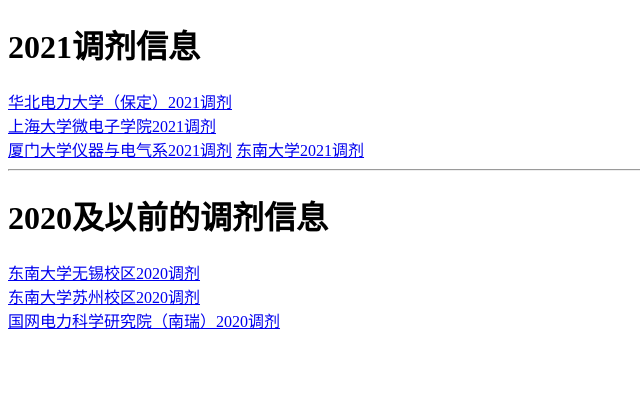
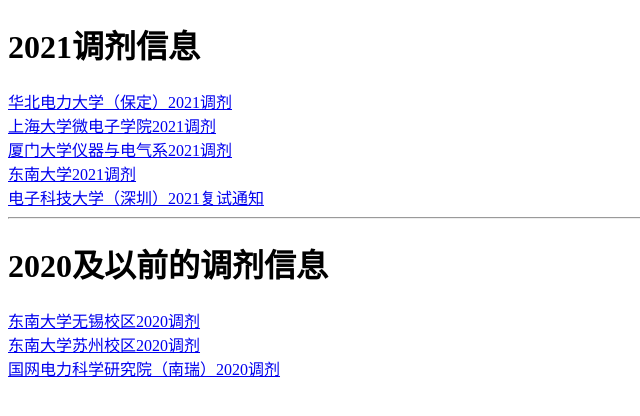
Before and after one commit to account67/demo, a plain HTML site: page index.html in a window 1280 px wide. Shown: the whole page, without its empty margins (0-640 px from the left). Drawn offline with Linux system fonts and the light colour scheme.

Commit message:
Create index.html

```diff
--- a/index.html
+++ b/index.html
@@ -8,8 +8,9 @@
 	<h1>2021调剂信息</h1>
 	<a href="https://gs.ncepu.edu.cn/zsxx/cxfw/9aa8e82e23684010a332cfaf8d59c5b1.htm">华北电力大学（保定）2021调剂</a><br/>
 	<a href="http://sme.shu.edu.cn/info/1030/1257.htm">上海大学微电子学院2021调剂</a><br/>
-	<a href="https://iee.xmu.edu.cn/2021/0319/c12416a428725/page.htm">厦门大学仪器与电气系2021调剂</a>
-	<a href="https://yzb.seu.edu.cn/2021/0324/c6676a365734/page.htm">东南大学2021调剂</a>
+	<a href="https://iee.xmu.edu.cn/2021/0319/c12416a428725/page.htm">厦门大学仪器与电气系2021调剂</a><br/>
+	<a href="https://yzb.seu.edu.cn/2021/0324/c6676a365734/page.htm">东南大学2021调剂</a><br/>
+	<a href="https://sias.uestc.edu.cn/info/1088/1248.htm">电子科技大学（深圳）2021复试通知</a><br/>
 	<hr/>
 	<h1>2020及以前的调剂信息</h1>
 	<a href="https://yzb.seu.edu.cn/2020/0514/c6676a327837/page.psp">东南大学无锡校区2020调剂</a><br/>
```
